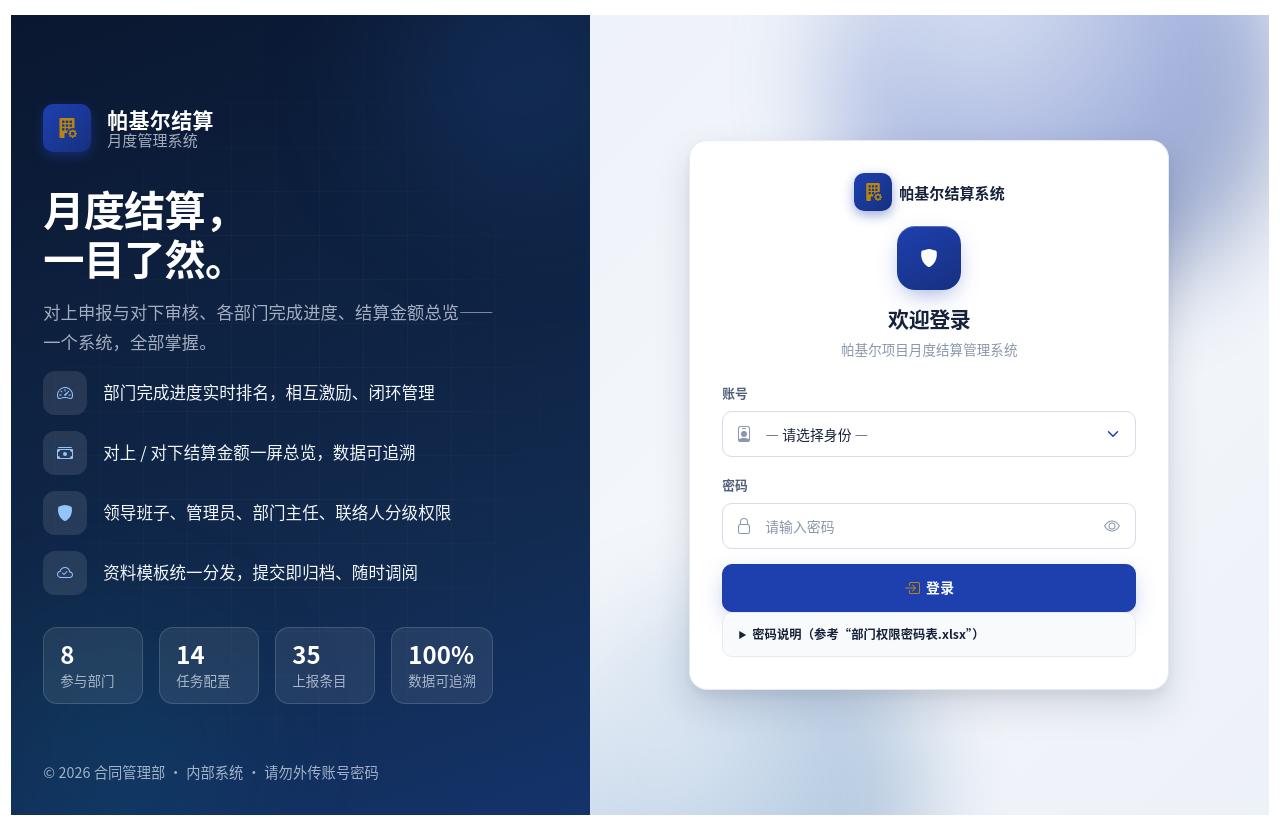
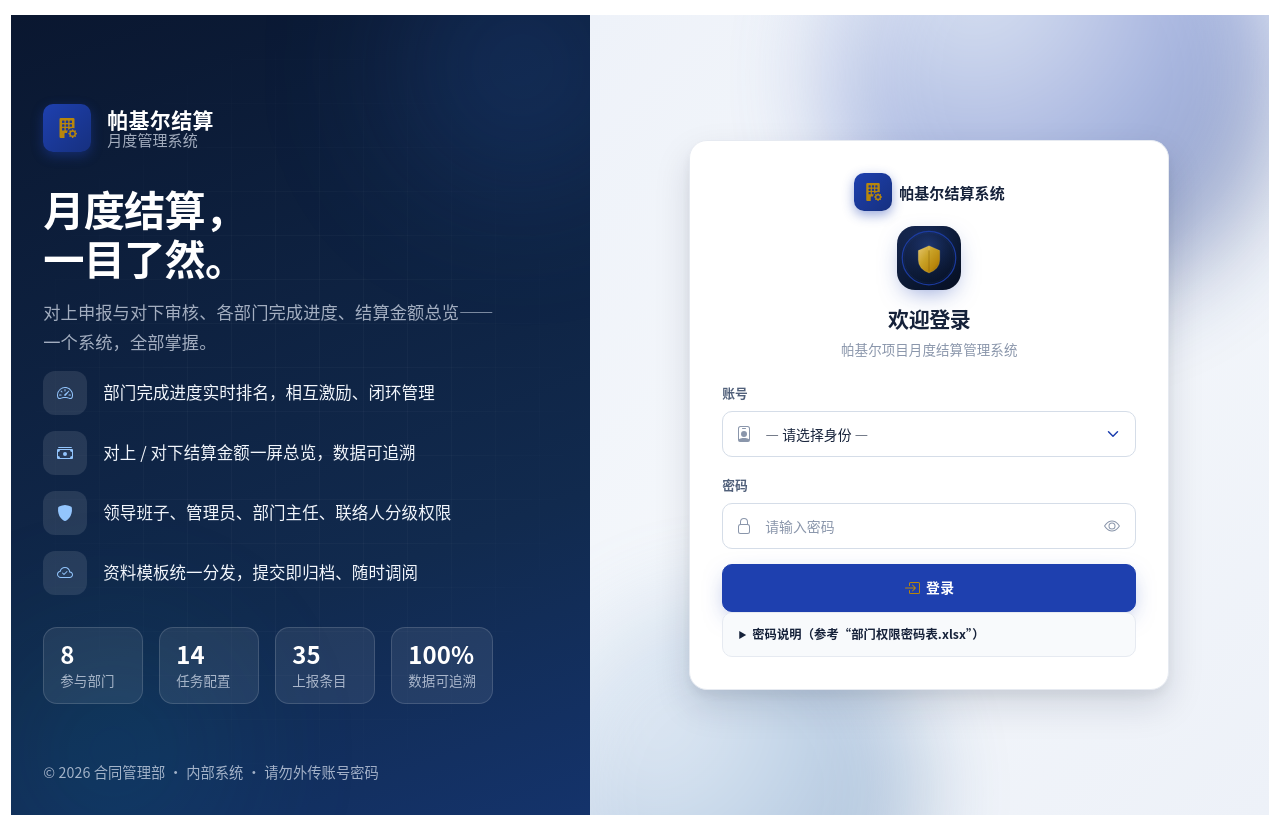
Before and after one commit to Zoey-qi/settlement-system, a Flask app: page /login in a window 1280 px wide. Run offline with Flask 3, Linux system fonts and the light colour scheme; parts of the project's set-up code (start-up, migrations or seed data) failed here and were passed over; some libraries are stand-ins or nearby versions.

Commit message:
ui: 登录页欢迎徽章改用 favicon.svg 方案D暗金盾牌

```diff
--- a/static/css/style.css
+++ b/static/css/style.css
@@ -818,11 +818,11 @@ a:hover { color: var(--c-primary-hover); }
 .auth-head { text-align: center; margin-bottom: var(--s-5); }
 .auth-badge {
     width: 64px; height: 64px; border-radius: 18px; margin: 0 auto var(--s-4);
-    background: linear-gradient(150deg, var(--c-primary), var(--c-primary-active));
-    color: #fff; font-size: 1.7rem;
     display: flex; align-items: center; justify-content: center;
+    overflow: hidden;
     box-shadow: var(--sh-focus);
 }
+.auth-badge-icon { width: 100%; height: 100%; display: block; }
 .auth-head .auth-title { margin-bottom: var(--s-1); }
 .auth-head .auth-sub { margin-bottom: 0; }
 
--- a/templates/login.html
+++ b/templates/login.html
@@ -69,7 +69,9 @@
             </div>
 
             <div class="auth-head">
-                <div class="auth-badge">{{ ui.icon('shield-fill', '', 18) }}</div>
+                <div class="auth-badge">
+                    <img src="{{ url_for('static', filename='favicon.svg') }}" alt="" class="auth-badge-icon" width="64" height="64">
+                </div>
                 <h4 class="auth-title">欢迎登录</h4>
                 <p class="auth-sub">帕基尔项目月度结算管理系统</p>
             </div>
```
